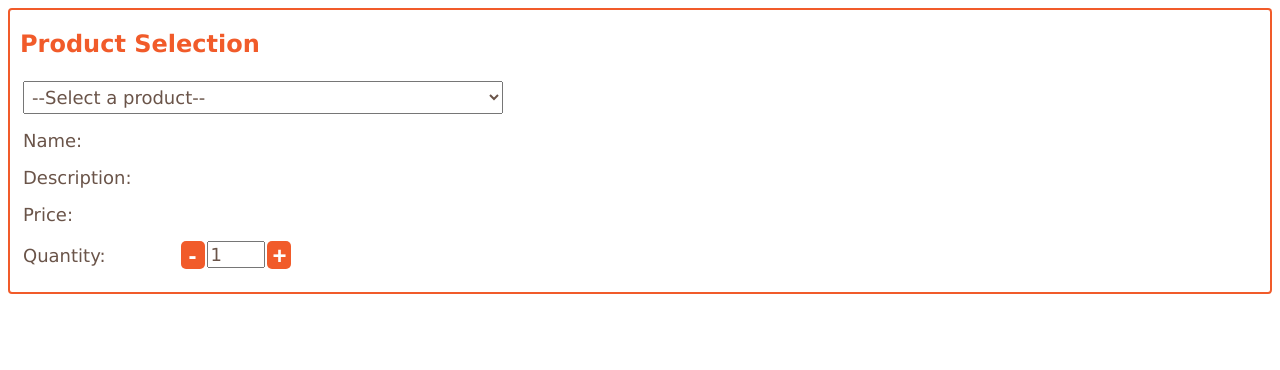
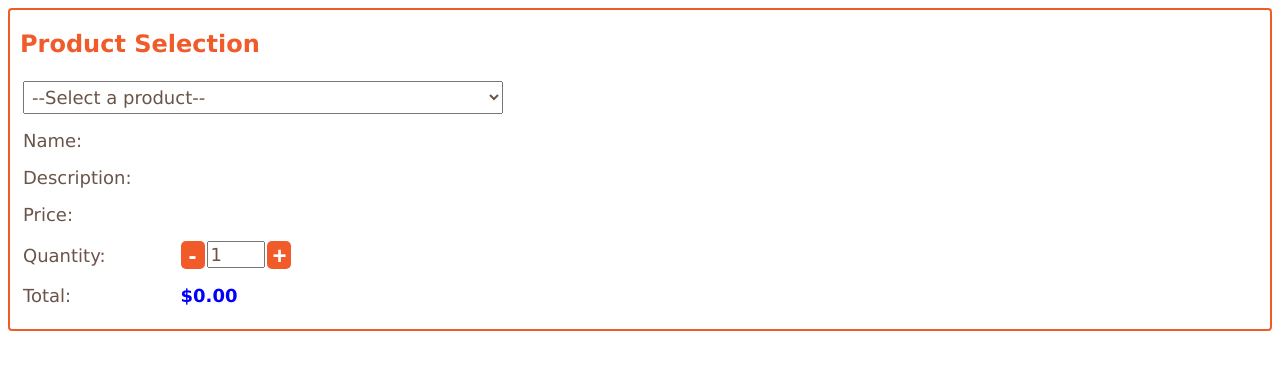
Before and after one commit to oxyrim/signals, an Angular app: page / in a window 1280 px wide. Shown: the top 370 px of the page. Built offline with nearby package versions, Linux system fonts and the light colour scheme.

Commit message:
chore: computed() signal

```diff
--- a/src/app/products/product-selection/product-selection.component.html
+++ b/src/app/products/product-selection/product-selection.component.html
@@ -21,7 +21,7 @@
     </div>
     <div class="row">
       <div class="cellLeft">Price:</div>
-      <div class="cellRight">{{ selectedProduct()?.price }}</div>
+      <div class="cellRight">{{ selectedProduct()?.price | currency }}</div>
     </div>
     <div class="row">
       <div class="cellLeft">
@@ -43,6 +43,12 @@
           </button>
         </div>
       </div>
+      <div class="row">
+        <div class="cellLeft">Total:</div>
+        <div class="cellRight" [style.color]="color()">
+          {{ total() | currency }}
+        </div>
+      </div>
     </div>
   </div>
 </div>
--- a/src/app/products/product-selection/product-selection.component.ts
+++ b/src/app/products/product-selection/product-selection.component.ts
@@ -1,12 +1,13 @@
-import { Component, effect, signal } from '@angular/core';
+import { Component, computed, effect, signal } from '@angular/core';
 import { FormsModule } from '@angular/forms';
 import { ProductData } from '../products-data';
 import { Product } from '../product';
+import { CurrencyPipe } from '@angular/common';
 
 @Component({
   selector: 'app-product-selection',
   standalone: true,
-  imports: [FormsModule],
+  imports: [FormsModule, CurrencyPipe],
   templateUrl: './product-selection.component.html',
   styleUrl: './product-selection.component.scss',
 })
@@ -16,6 +17,12 @@ export class ProductSelectionComponent {
   quantity = signal(1);
 
   products = signal(ProductData.products);
+
+  total = computed(
+    () => (this.selectedProduct()?.price ?? 0) * this.quantity()
+  );
+
+  color = computed(() => (this.total() > 200 ? 'green' : 'blue'));
 
   selectedProduct = signal<Product | undefined>(undefined);
 
```
